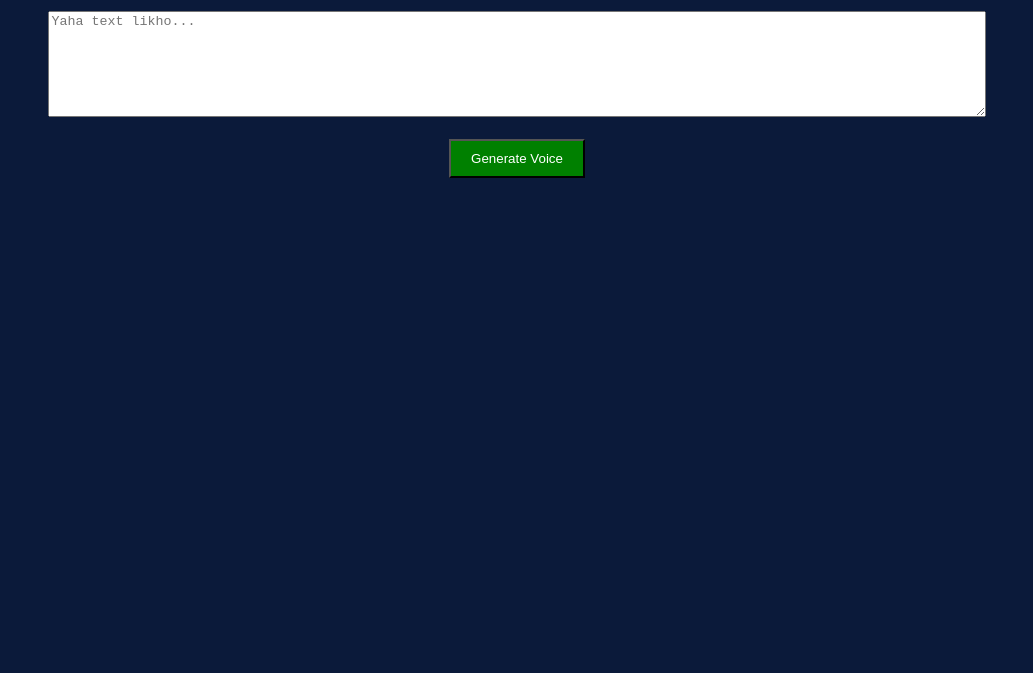
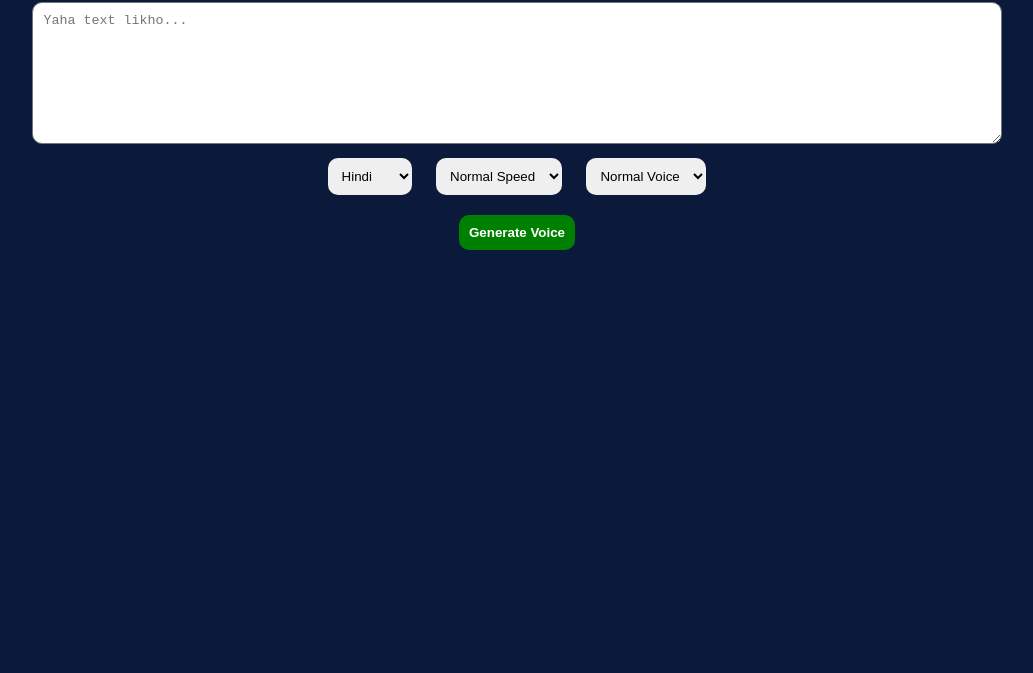
Before and after one commit to bhaihimanshu76294-tech/zentrix-ai, a plain HTML site: page index.html in a window 1280 px wide. Shown: the part 127-800 px from the top of the page, without its empty margins (123-1156 px from the left). Drawn offline with Linux system fonts and the light colour scheme.

Commit message:
Update index.html

```diff
--- a/index.html
+++ b/index.html
@@ -2,20 +2,72 @@
 <html>
 <head>
   <title>Zentrix AI Voice</title>
+  <style>
+    body {
+      background: #0b1a3a;
+      color: white;
+      text-align: center;
+      font-family: sans-serif;
+      padding: 40px;
+    }
+    textarea {
+      width: 80%;
+      height: 120px;
+      border-radius: 10px;
+      padding: 10px;
+    }
+    select, button {
+      margin: 10px;
+      padding: 10px;
+      border-radius: 10px;
+      border: none;
+    }
+    button {
+      background: green;
+      color: white;
+      font-weight: bold;
+    }
+  </style>
 </head>
-<body style="background:#0b1a3a;color:white;text-align:center;padding:50px;">
+<body>
 
-<h1>Zentrix AI Voice</h1>
+<h1>Zentrix AI Voice 🔥</h1>
 
-<textarea id="text" placeholder="Yaha text likho..." style="width:80%;height:100px;"></textarea><br><br>
+<textarea id="text" placeholder="Yaha text likho..."></textarea><br>
 
-<button onclick="speak()" style="padding:10px 20px;background:green;color:white;">Generate Voice</button>
+<select id="lang">
+  <option value="hi-IN">Hindi</option>
+  <option value="en-US">English</option>
+</select>
+
+<select id="speed">
+  <option value="1">Normal Speed</option>
+  <option value="0.7">Slow</option>
+  <option value="1.3">Fast</option>
+</select>
+
+<select id="pitch">
+  <option value="1">Normal Voice</option>
+  <option value="0.7">Deep Voice</option>
+  <option value="1.5">Sharp Voice</option>
+</select>
+
+<br>
+
+<button onclick="speak()">Generate Voice</button>
 
 <script>
 function speak(){
   let text = document.getElementById("text").value;
+  let lang = document.getElementById("lang").value;
+  let speed = document.getElementById("speed").value;
+  let pitch = document.getElementById("pitch").value;
+
   let speech = new SpeechSynthesisUtterance(text);
-  speech.lang = "hi-IN";
+  speech.lang = lang;
+  speech.rate = speed;
+  speech.pitch = pitch;
+
   window.speechSynthesis.speak(speech);
 }
 </script>
```
